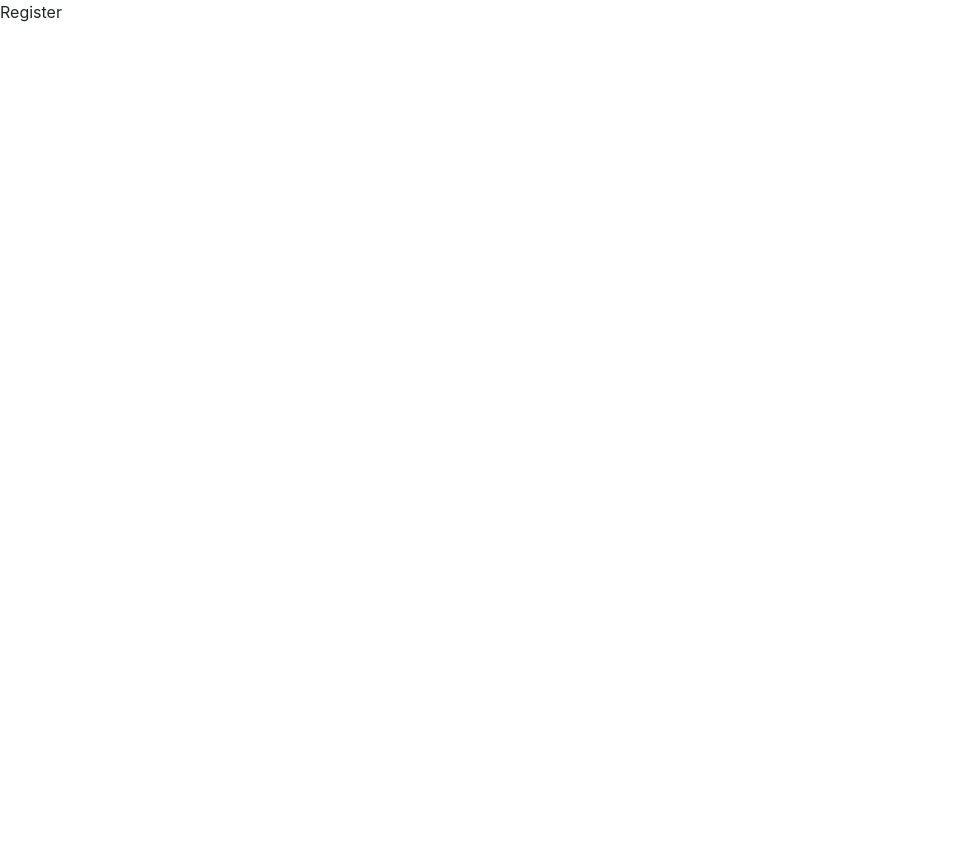
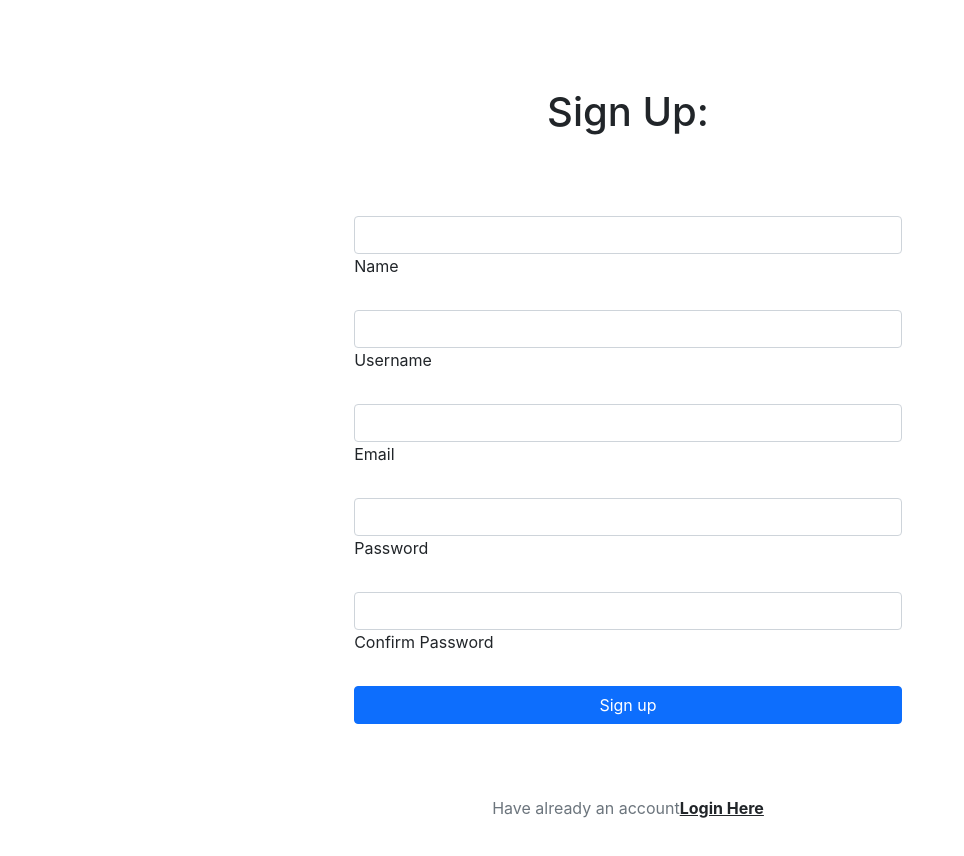
Before and after one commit to HAlejandra10/SIMPLE_LOGIN_APP, a React (Create React App) app: page /register in a window 1280 px wide. Shown: the top 856 px of the page, without its empty margins (0-964 px from the left). Before the commit the page ends 800 px from the top, so only its background shows below. Built offline with nearby package versions, Linux system fonts and the light colour scheme.

Commit message:
adding  content to the Register component and styles

```diff
--- a/src/components/Register.jsx
+++ b/src/components/Register.jsx
@@ -1,8 +1,81 @@
 import React from 'react'
+import { Link } from "react-router-dom";
+import {
+    MDBBtn,
+  MDBContainer,
+  MDBInput,
+  MDBRow,
+  MDBCol
+  }
+  from 'mdb-react-ui-kit';
+  import "../styles/Register.css";
 
 const Register = () => {
   return (
-    <div>Register</div>
+    <MDBContainer className="loginform">
+    <MDBRow className='box'>
+        <MDBCol col='4' md='7'>
+
+            <h1 className='signUp'> Sign Up:</h1>
+        <form>
+          <MDBInput
+          name="name"
+
+          wrapperClass='mb-4'
+          label='Name'
+          id='form1'
+          type='text'
+          />
+          <MDBInput
+           name="username"
+
+          wrapperClass='mb-4'
+          label='Username'
+          id='form1'
+          type='text'
+          />
+          <MDBInput
+           name="email"
+
+          wrapperClass='mb-4'
+          label='Email'
+          id='form1'
+          type='email'
+          />
+          <MDBInput
+           name="password"
+
+          wrapperClass='mb-4'
+          label='Password'
+          id='form1'
+          type='password'/>
+
+        <MDBInput
+           name="confirmPassword"
+
+          wrapperClass='mb-4'
+          label='Confirm Password'
+          id='form1'
+          type='password'
+          />
+
+          {/* <div className='d-flex justify-content-center mb-4'>
+            <MDBCheckbox name='flexCheck' id='flexCheckDefault' label='I have read and agree to the terms' />
+          </div> */}
+
+          <MDBBtn className="mb-4 w-100">Sign up</MDBBtn>
+
+          <p className='text-center text-muted mt-5 mb-0'>
+            Have already an account
+            <Link to="/login" className='fw-bold text-body'>
+              Login Here
+            </Link>
+          </p>
+        </form>
+    </MDBCol>
+          </MDBRow>
+        </MDBContainer>
+
   )
 }
 
--- /dev/null
+++ b/src/styles/Register.css
@@ -0,0 +1,37 @@
+.divider:after,
+.divider:before {
+  content: "";
+  flex: 1;
+  height: 1px;
+  background: #eee;
+}
+.h-custom {
+  height: calc(100% - 73px);
+}
+@media (max-width: 450px) {
+  .h-custom {
+  height: 100%;
+  }
+}
+
+.signUp{
+    text-align: center;
+    padding-bottom: 1em;
+    margin-bottom: 1em;
+}
+
+
+.box{
+    width: 100%;
+    height: 100%;
+    justify-content: center;
+
+  }
+
+.loginform{
+    padding:5em;
+    margin-top: 0.5em;
+    height: center;
+    width: 100%;
+    align-items: center;
+  }
```
